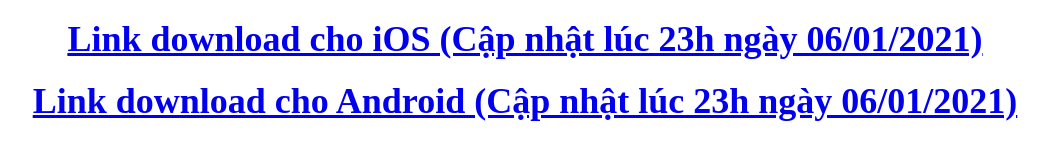
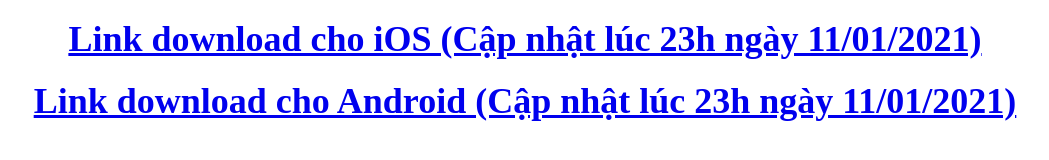
Before and after one commit to tuevc/link-download-app-bk, a plain HTML site: page index.html in a window 1280 px wide. Shown: the whole page, without its empty margins (115-1164 px from the left). Drawn offline with Linux system fonts and the light colour scheme.

Commit message:
Update index.html

```diff
--- a/index.html
+++ b/index.html
@@ -9,14 +9,14 @@
 <body>
 
 <div style="padding:10px; text-align:center;">
-	 <a href="itms-services://?action=download-manifest&url=https://dl.dropbox.com/s/40mrbnsds8p0fq5/ePass1014.plist"
-	 style="text-decoration: none; font-weight: bold; font-size: 36px;text-decoration: underline; text-align:center;">Link download cho iOS (Cập nhật lúc 23h ngày 06/01/2021)</a>
+	 <a href="itms-services://?action=download-manifest&url=https://dl.dropbox.com/s/ohw620oo39udoa7/ePass1016.plist"
+	 style="text-decoration: none; font-weight: bold; font-size: 36px;text-decoration: underline; text-align:center;">Link download cho iOS (Cập nhật lúc 23h ngày 11/01/2021)</a>
 
 </div>
 
 <div style="padding:10px; text-align:center;">
-	 <a href="https://dl.dropbox.com/s/v2n74px96dolfz9/ePass1014GG1016.apk"
-	 style="text-decoration: none; font-weight: bold; font-size: 36px;text-decoration: underline; text-align:center;">Link download cho Android (Cập nhật lúc 23h ngày 06/01/2021)</a>
+	 <a href="https://dl.dropbox.com/s/duirhumbvoljpc4/ePass1016GG1017.apk"
+	 style="text-decoration: none; font-weight: bold; font-size: 36px;text-decoration: underline; text-align:center;">Link download cho Android (Cập nhật lúc 23h ngày 11/01/2021)</a>
 
 </div>
 
```
